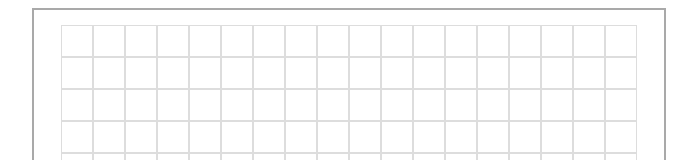
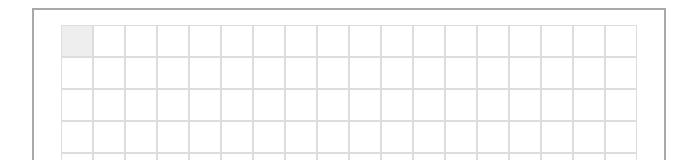
Before and after one commit to codeloopy/TOP_Etch-a-sketch, a plain HTML site: page index.html in a window 1280 px wide. In both pictures the pointer is over the element 385 px from the left and 41 px from the top of the page. Shown: the top 160 px of the page, without its empty margins (308-1005 px from the left). Drawn offline with Linux system fonts and the light colour scheme.

Commit message:
hover effect on div BG

```diff
--- a/assets/css/style.css
+++ b/assets/css/style.css
@@ -24,3 +24,7 @@
   margin: 0;
   padding: 0;
 }
+
+.squares:hover {
+  background-color: #eee;
+}
```
